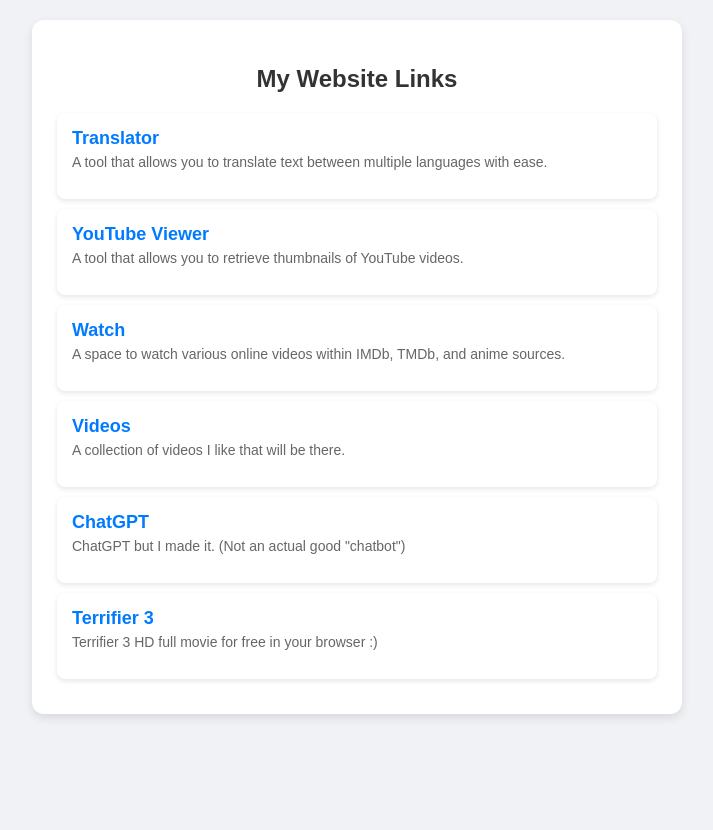
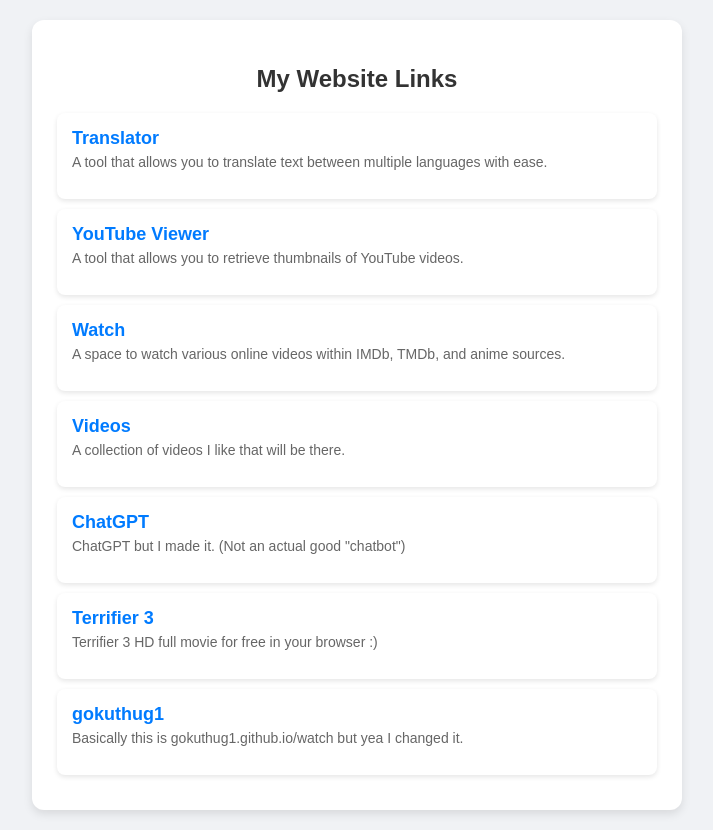
Before and after one commit to gokuthug1/gokuthug, a plain HTML site: page index.html in a window 1280 px wide. Shown: the whole page, without its empty margins (283-996 px from the left). Before the commit the page ends 800 px from the top, so only its background shows below. Drawn offline with Linux system fonts and the light colour scheme.

Commit message:
index.html

```diff
--- a/index.html
+++ b/index.html
@@ -3,7 +3,7 @@
 <head>
     <meta charset="UTF-8">
     <meta name="viewport" content="width=device-width, initial-scale=1.0">
-    <title>My Websites</title>
+    <title>My Websites Site Map</title>
     <style>
         body {
             font-family: Arial, sans-serif;
@@ -75,6 +75,10 @@
             <a href="https://w4ba.w3spaces.com/" target="_blank">Terrifier 3</a>
             <p class="description">Terrifier 3 HD full movie for free in your browser :)</p>
         </div>
+        <div class="link-card">
+            <a href="https://gokuthug1.github.io/watch/" target="_blank">gokuthug1</a>
+            <p class="description">Basically this is gokuthug1.github.io/watch but yea I changed it.</p>
+        </div>
     </div>
 </body>
 </html>
```
